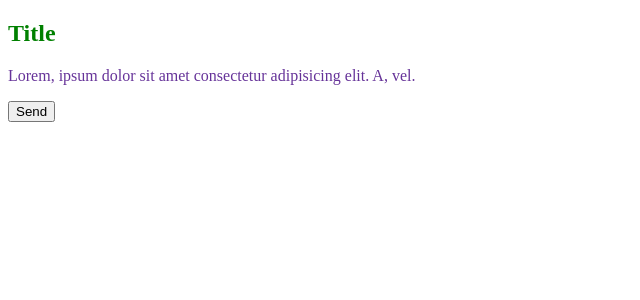
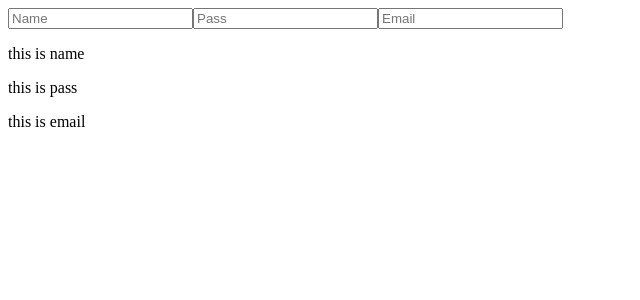
Before and after one commit to nikitaShakhbazyan/VueJS, a Vue app in the folder vue-project/: page / in a window 1280 px wide. Shown: the top 300 px of the page, without its empty margins (0-640 px from the left). Built offline with nearby package versions, Linux system fonts and the light colour scheme.

Commit message:
Used v-model

```diff
--- a/vue-project/src/App.vue
+++ b/vue-project/src/App.vue
@@ -1,34 +1,26 @@
 <template>
-  <h2>{{ info }}</h2>
-  <p>{{ pTag }}</p>
-
-  <button @click="userData()" type="button">Send</button>
+<input type="text" v-model="username" placeholder="Name">
+<input type="password" v-model="userPass" placeholder="Pass">
+<input type="email" v-model="userEmail" name="email" placeholder="Email">
+<p><b> {{ username }} </b> this is name</p>
+<p> <b>{{ userPass }}</b> this is pass</p>
+<p> <b>{{ userEmail }} </b> this is email</p>
 </template>
 
 <script>
   export default {
       data() {
         return {
-          info : 'Title',
-          pTag : "Lorem, ipsum dolor sit amet consectetur adipisicing elit. A, vel."
+         username : '',
+         userPass : '',
+         userEmail : ''
         }
-      },
-      methods : {
-        userData() {
-          this.info='this inf'
-          this.pTag = 'Another p tag'
-        }
+      },methods : {
       }
   }
 </script>
 
 <style scoped>
-  h2 {
-    color: green;
-    font-weight: bold;
-  }
-  p{
-    color: rebeccapurple;
-  }
+
 
 </style>
```
